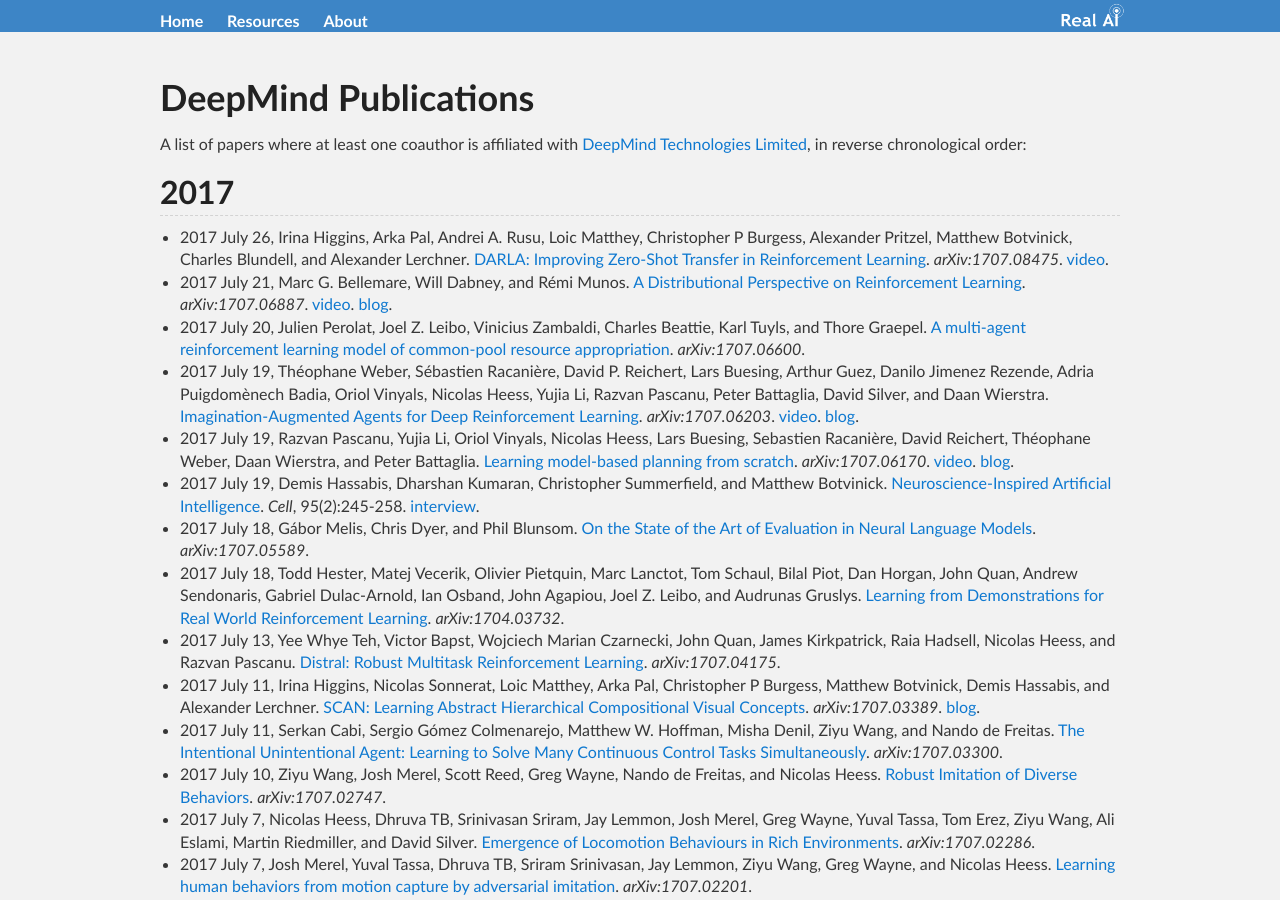
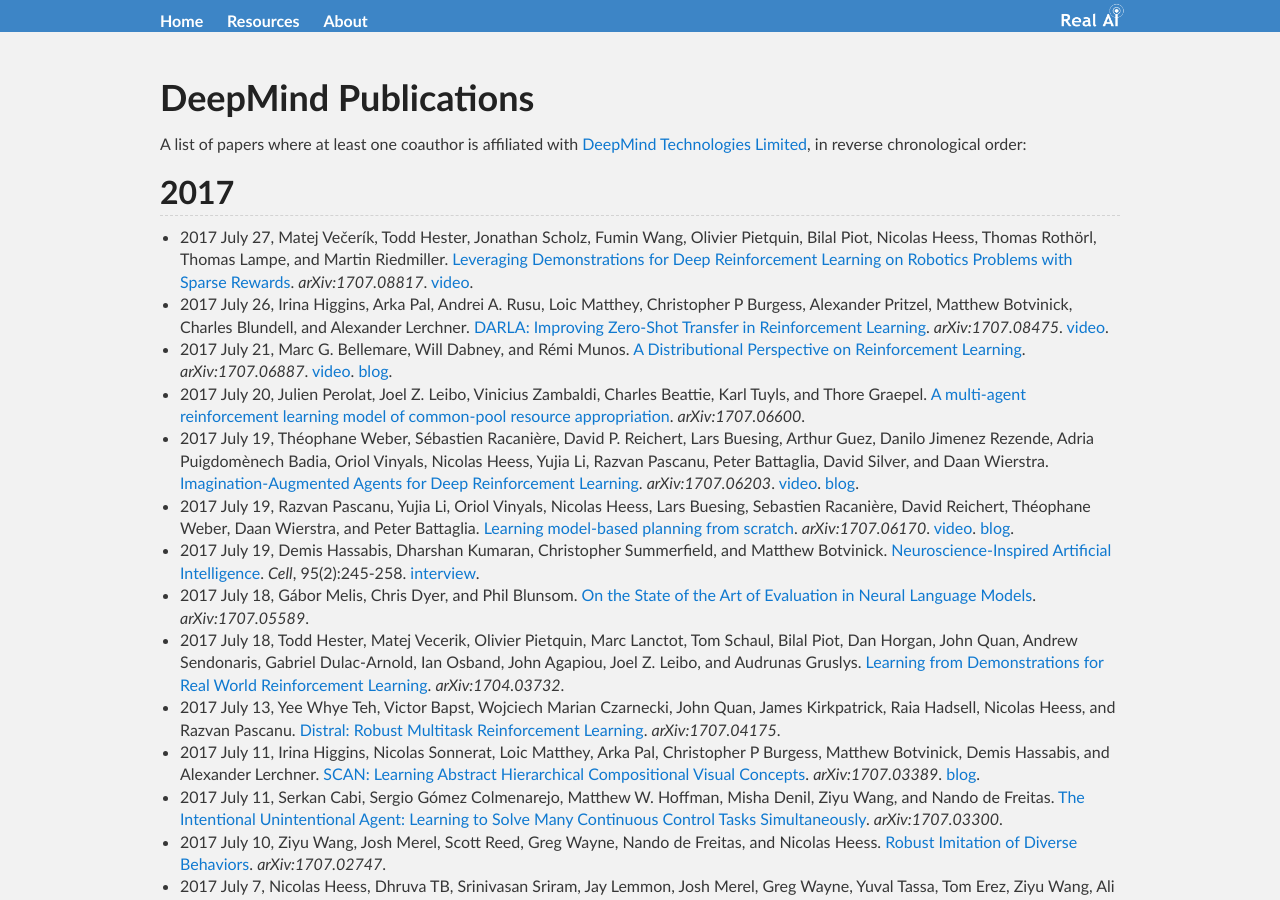
Before and after one commit to Tonywuhk/realai.org, a Jekyll site: the page built from labs/deepmind-publications.md, in a window 1280 px wide and 900 px high. Built offline with Jekyll 4.4.1, drawn with Linux system fonts in a browser that asks for light colours; our own code applies the rules of GitHub Pages for plain Markdown files; formulas are drawn with MathJax 3; the repository's description, which GitHub fills in, is left out.

Commit message:
Update labs/deepmind-publications.md

```diff
--- a/labs/deepmind-publications.md
+++ b/labs/deepmind-publications.md
@@ -8,6 +8,7 @@
 
 ## 2017
 
+* 2017 July 27, Matej Večerík, Todd Hester, Jonathan Scholz, Fumin Wang, Olivier Pietquin, Bilal Piot, Nicolas Heess, Thomas Rothörl, Thomas Lampe, and Martin Riedmiller. [Leveraging Demonstrations for Deep Reinforcement Learning on Robotics Problems with Sparse Rewards](https://arxiv.org/abs/1707.08817). *arXiv:1707.08817*. [video](https://www.youtube.com/watch?v=Vno6FGqhvDc&feature=youtu.be).
 * 2017 July 26, Irina Higgins, Arka Pal, Andrei A. Rusu, Loic Matthey, Christopher P Burgess, Alexander Pritzel, Matthew Botvinick, Charles Blundell, and Alexander Lerchner. [DARLA: Improving Zero-Shot Transfer in Reinforcement Learning](https://arxiv.org/abs/1707.08475). *arXiv:1707.08475*. [video](https://youtu.be/sZqrWFl0wQ4).
 * 2017 July 21, Marc G. Bellemare, Will Dabney, and Rémi Munos. [A Distributional Perspective on Reinforcement Learning](https://arxiv.org/abs/1707.06887). *arXiv:1707.06887*. [video](http://youtu.be/yFBwyPuO2Vg). [blog](https://deepmind.com/blog/going-beyond-average-reinforcement-learning/).
 * 2017 July 20, Julien Perolat, Joel Z. Leibo, Vinicius Zambaldi, Charles Beattie, Karl Tuyls, and Thore Graepel. [A multi-agent reinforcement learning model of common-pool resource appropriation](https://arxiv.org/abs/1707.06600). *arXiv:1707.06600*.
```
